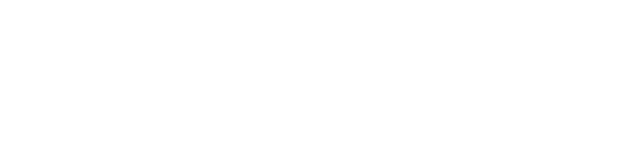
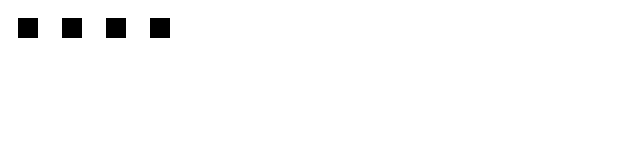
Before and after one commit to krish985/demo-repo-2, a plain HTML site: page index.html in a window 1280 px wide. Shown: the whole page, without its empty margins (0-640 px from the left). Drawn offline with Linux system fonts and the light colour scheme.

Commit message:
add div in index.html

```diff
--- a/index.html
+++ b/index.html
@@ -4,8 +4,21 @@
     <meta charset="UTF-8">
     <meta name="viewport" content="width=device-width, initial-scale=1.0">
     <title>Demo 2 repo</title>
+    <style>
+        div{
+            height: 20px;
+            width: 20px;
+            background-color: black;
+            margin: 10px;
+            display: inline-block;
+        }
+    </style>
 </head>
 <body>
+    <div></div>
+    <div></div>
+    <div></div>
+    <div></div>
 
 </body>
 </html>
```
